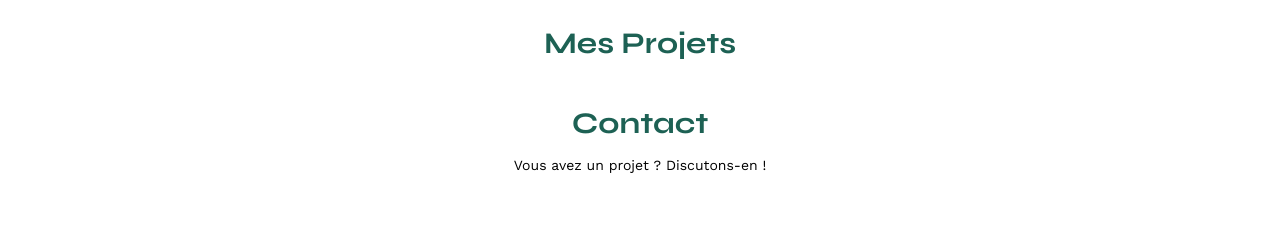
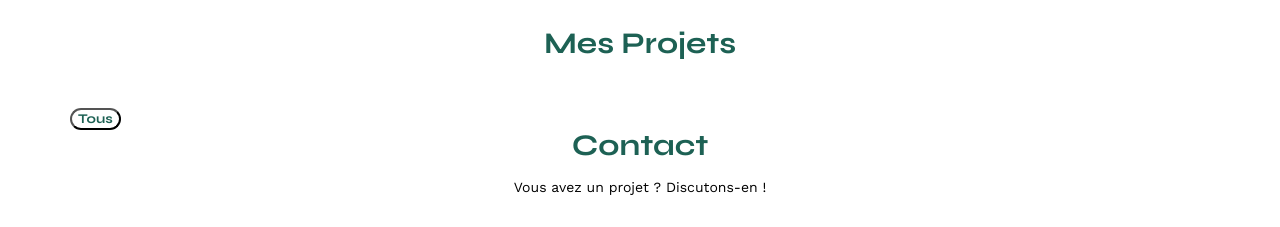
Before and after one commit to SofianeGagaa/sophie-bluel, a plain HTML site: page FrontEnd/index.html in a window 1280 px wide. Shown: the part 566-793 px from the top of the page. Drawn offline with nearby package versions, Linux system fonts and the light colour scheme; no server answers.

Commit message:
Fix Filters

```diff
--- a/FrontEnd/assets/js/script.js
+++ b/FrontEnd/assets/js/script.js
@@ -4,9 +4,8 @@
 const URL = "http://localhost:5678/api/";
 
 const worksElements = document.getElementById("works");
-const categoriesElements = document.getElementById("categories");
+const filtersElements = document.getElementById("filters");
 // const filterElements = document.getElementById("filter");
-const filtersElements = document.querySelectorAll(".category-btn");
 
 // const editMode = document.querySelector(".edit-mode");
 
@@ -53,30 +52,41 @@ const displayWorks = async () => {
         figure.appendChild(figcaption);
         worksElements.appendChild(figure);
     }
+}
 
 /**
  * Afficher la cartégorie des filtres sous forme de boutons
  * @param {Array} categories
  */
-    const displayCategories = () => {
-        categories = getData("categories");
-        // console.log(categories);
+const displayCategories = async () => {
+    categories = await getData("categories");
+    console.log(categories);
+    console.log(filtersElements);
+    const allListElt = document.createElement("li");
+    const allButton = document.createElement("button");
 
-        const allButton = document.createElement("button");
     allButton.textContent = "Tous";
     allButton.className = "category-btn";
-        classFilters.appendChild(allButton);
 
     allButton.addEventListener("click", () => {
         displayWorks(works);
     });
+    console.log(allButton);
 
+
+
+    allListElt.appendChild(allButton);
+    console.log(allListElt);
+    filtersElements.appendChild(allListElt);
+
+
+console.log(categories);
     for (const category of categories) {
         const btnFilter = document.createElement("button");
 
         btnFilter.textContent = category.name;
         btnFilter.className = "category-btn";
-            categoriesElements.appendChild(btnFilter);
+        filtersElements.appendChild(btnFilter);
 
         btnFilter.addEventListener("click", () => {
             displayWorksByCategory(category.name);
@@ -139,7 +149,7 @@ const displayWorks = async () => {
         modifyButton.textContent = "Modifier";
         modifyButton.className = "modify-btn";
         modifyIcon.className = "fa-solid fa-pen-to-square";
-            modifyButton.addEventListener("click", openModal);
+        // modifyButton.addEventListener("click", openModal);
 
         modifyButton.appendChild(modifyIcon);
         document.querySelector("#portfolio h2").insertAdjacentElement("afterend", modifyButton);
@@ -213,6 +223,7 @@ const deleteBtn = [...deleteWorks];
                 }
             }
         })
+    }
 }
 
 // const displayModal = () => {
--- a/FrontEnd/index.html
+++ b/FrontEnd/index.html
@@ -123,7 +123,7 @@
         </button>
       </section>
 
-      <ul id="categories" class="filters">
+      <ul id="filters" class="filters">
         <!-- Contenu du code HTML injecté -->
       </ul>
 
```
Lines whose indentation alone changed are shown as unchanged.
